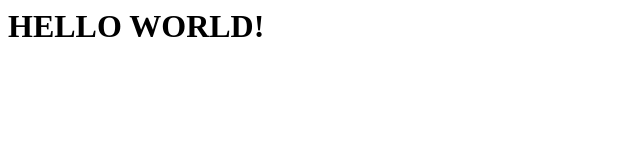
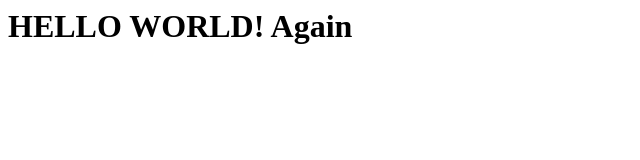
Before and after one commit to nikhil-jain-9460/python_project, a plain HTML site: page index.html in a window 1280 px wide. Shown: the whole page, without its empty margins (0-640 px from the left). Drawn offline with Linux system fonts and the light colour scheme.

Commit message:
Update index.html

```diff
--- a/index.html
+++ b/index.html
@@ -1,5 +1,5 @@
 <html>
     <body>
-        <h1>HELLO WORLD!</h1>
+        <h1>HELLO WORLD! Again</h1>
     </body>
 </html>
```
